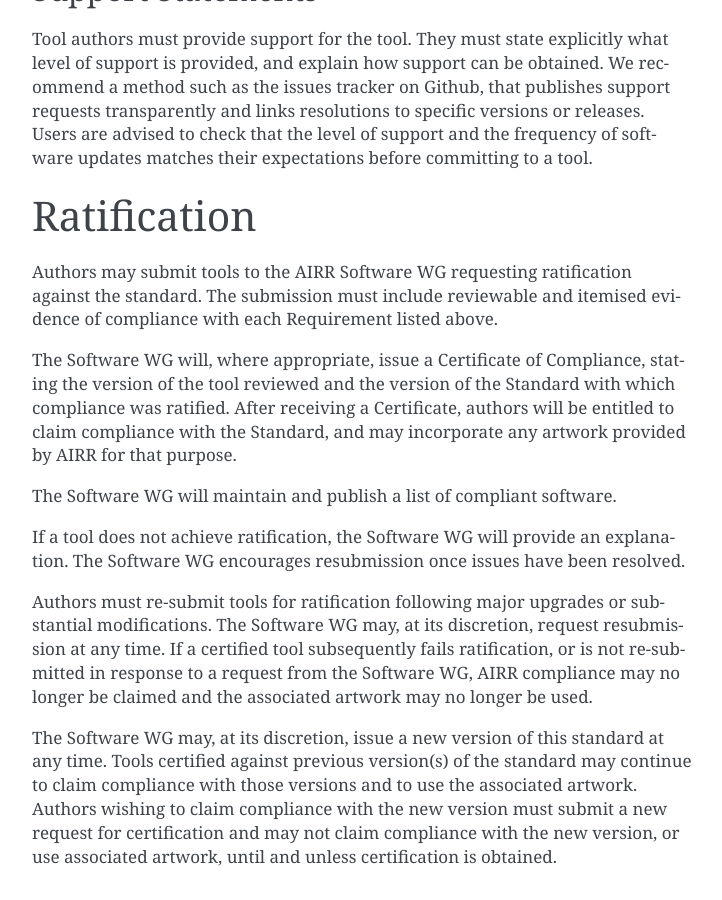
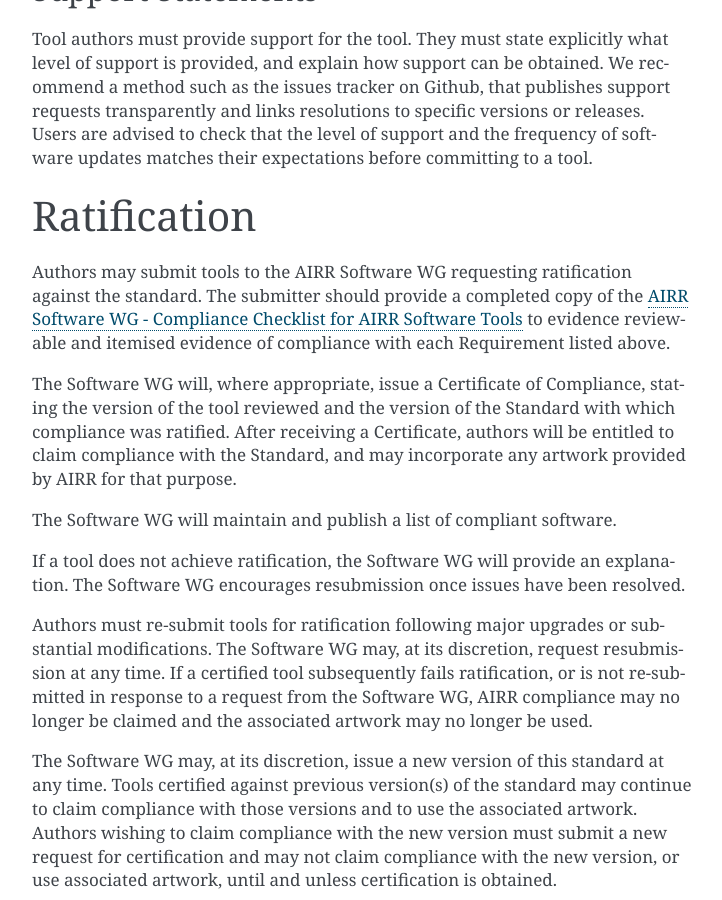
Before and after one commit to airr-community/airr-standards, a Sphinx documentation site: the page built from docs/swtools/airr_swtools_standard.rst, in a window 1280 px wide and 900 px high, scrolled down 3606 px. Shown: the whole window, without its empty margins (388-1110 px from the left). Built offline with Sphinx 7.4.7, drawn with Linux system fonts in a browser that asks for light colours; pages that are not in the unit, such as notebooks, are missing from menus.

Commit message:
Minor corrections

```diff
--- a/docs/index.rst
+++ b/docs/index.rst
@@ -14,6 +14,8 @@ include
 - APIs for exposing a common interface to repositories/databases containing
   AIRR data.
 
+- A community standard for software tools, allowing conforming tools to gain community recognition.
+
 .. toctree::
     :maxdepth: 3
     :caption: Table of Contents
--- a/docs/swtools/airr_swtools_standard.rst
+++ b/docs/swtools/airr_swtools_standard.rst
@@ -188,8 +190,9 @@ Ratification
 ------------
 
 Authors may submit tools to the AIRR Software WG requesting ratification
-against the standard. The submission must include reviewable and
-itemised evidence of compliance with each Requirement listed above.
+against the standard. The submitter should provide a completed copy
+of the :ref:`ToolsChecklist` to evidence reviewable and itemised evidence
+of compliance with each Requirement listed above.
 
 The Software WG will, where appropriate, issue a Certificate of
 Compliance, stating the version of the tool reviewed and the version of
```
Also changed, not shown: other parts of docs/swtools/airr_swtools_standard.rst (+2 -0 lines), docs/swtools/airr_swtools_checklist.rst (+4 -4 lines).
